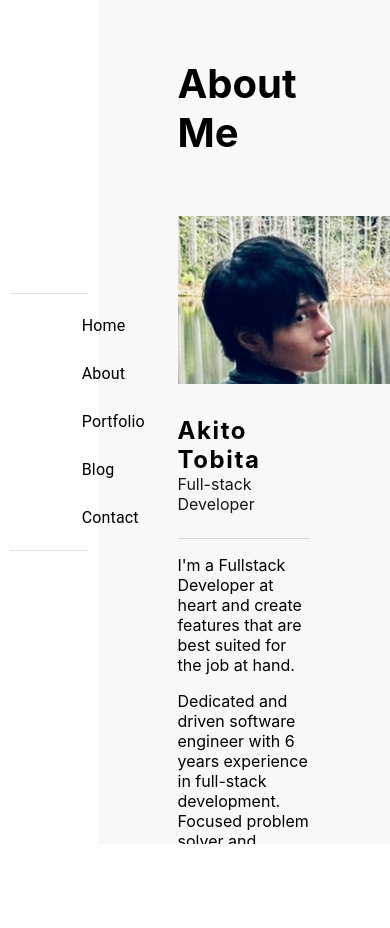
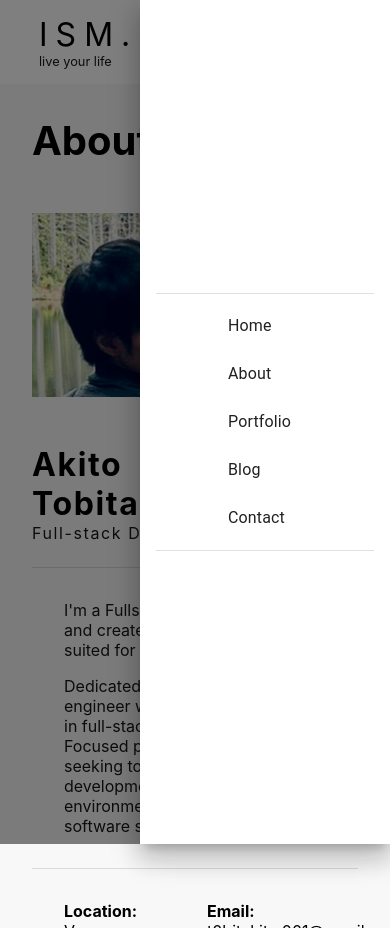
Before and after one commit to Ak1t0-Dev/my-portfolio, a React (Create React App) app: page /about in a window 390 px wide. Before the commit the page ends 844 px from the top, so only its background shows below. Built offline with nearby package versions, Linux system fonts and the light colour scheme.

Commit message:
feat: added drawer and made it responsive

```diff
--- a/src/components/About/index.tsx
+++ b/src/components/About/index.tsx
@@ -1,4 +1,11 @@
-import { Divider, Grid, styled } from "@mui/material";
+import {
+  Box,
+  Button,
+  Divider,
+  Grid,
+  ThemeProvider,
+  styled,
+} from "@mui/material";
 import {
   aboutMe,
   aboutMeDetails,
@@ -6,7 +13,7 @@ import {
   jobTitle,
   profile,
 } from "../../constants/aboutme";
-import { StyledTitle } from "../style";
+import { StyledTitle, theme } from "../style";
 import { changeFirstToUpperCase } from "../../uitls/letterUtils";
 import myImage from "../../assets/images/about_me.jpg";
 
@@ -14,27 +21,42 @@ export const About = () => {
   return (
     <>
       <StyledMain>
-        <StyledTitle>About Me</StyledTitle>
+        <StyledTitle sx={{ margin: { xs: "1rem 0", md: "1.5rem 0" } }}>
+          About Me
+        </StyledTitle>
         <section>
           <StyledImg></StyledImg>
+          <StyledProfileWrapper>
             <StyledProfile>
               <StyledName>{fullName}</StyledName>
               <StyledJobTitle>{jobTitle}</StyledJobTitle>
             </StyledProfile>
+            <StyledButtonWrapper>
+              <ThemeProvider theme={theme}>
+                <Button variant="contained" color={"primary"}>
+                  Download CV
+                </Button>
+              </ThemeProvider>
+            </StyledButtonWrapper>
+          </StyledProfileWrapper>
           <Divider />
+          <StyledTypo>
             <p>{aboutMe}</p>
             <p>{aboutMeDetails}</p>
+          </StyledTypo>
           <Divider />
-          <Grid container spacing={2}>
+          <StyledGrid container spacing={3}>
             {Object.entries(profile).map(([key, value]) => (
-              <Grid item xs={6} key={key}>
+              <StyledGridItem item xs={6} key={key}>
                 <div key={key}>
-                  <span>{changeFirstToUpperCase(key)}: </span>
+                  <span>
+                    <strong>{changeFirstToUpperCase(key)}: </strong>
+                  </span>
                   <span>{value}</span>
                 </div>
-              </Grid>
+              </StyledGridItem>
             ))}
-          </Grid>
+          </StyledGrid>
           <Divider />
         </section>
         <section></section>
@@ -43,22 +65,47 @@ export const About = () => {
   );
 };
 
-const StyledMain = styled("div")({
+const StyledMain = styled(Box)({
   display: "flex",
   flexDirection: "column",
   alignContent: "center",
 });
 
+const StyledProfileWrapper = styled(Box)({
+  display: "flex",
+  flexDirection: "row",
+  justifyContent: "space-between",
+});
+
+const StyledButtonWrapper = styled(Box)({
+  display: "flex",
+  flexDirection: "column",
+  justifyContent: "center",
+});
+
+const StyledProfile = styled(Box)({
+  marginBottom: "1.5rem",
+});
+
 const StyledName = styled("h2")({
+  fontSize: "2rem",
   margin: "1rem 0 0 0",
   letterSpacing: ".1rem",
 });
 
 const StyledJobTitle = styled("span")({
+  fontSize: "1rem",
   color: "#181818",
+  letterSpacing: ".1rem",
 });
 
-const StyledImg = styled("div")({
+const StyledTypo = styled(Box)({
+  fontSize: "1rem",
+  color: "#181818",
+  padding: "1rem 2rem",
+});
+
+const StyledImg = styled(Box)({
   minWidth: "300px",
   width: "100%",
   aspectRatio: "16 / 9",
@@ -68,6 +115,10 @@ const StyledImg = styled("div")({
   margin: "2rem 0",
 });
 
-const StyledProfile = styled("div")({
-  marginBottom: "1.5rem",
+const StyledGridItem = styled(Grid)({
+  fontSize: "1rem",
 });
+
+const StyledGrid = styled(Grid)({
+  padding: "2rem",
+});
--- a/src/components/Home/index.tsx
+++ b/src/components/Home/index.tsx
@@ -73,7 +73,6 @@ const StyledMain = styled("div")({
   justifyContent: "center",
   alignItems: "center",
   gap: "2rem",
-  // height: "calc(100vh-8rem)",
   height: "calc(100vh - 8rem)",
 });
 
--- a/src/components/Layout/index.tsx
+++ b/src/components/Layout/index.tsx
@@ -2,15 +2,27 @@ import { Sidebar } from "../Sidebar";
 import { Outlet, useLocation } from "react-router-dom";
 import { Grid, styled } from "@mui/material";
 import { easeOut, motion } from "framer-motion";
+// import { useEffect, useRef, useState } from "react";
 
 export const Layout = () => {
   const location = useLocation();
+
   return (
     <StyledGridContainer container>
-      <StyledGridSide item xs={3}>
+      <StyledGridSide
+        item
+        xs={12}
+        md={3}
+        sx={{ height: { xs: "10vh", md: "auto" }, minHeight: "80px" }}
+      >
         <Sidebar />
       </StyledGridSide>
-      <StyledGridMain item xs={9}>
+      <StyledGridMain
+        item
+        xs={12}
+        md={9}
+        sx={{ padding: { xs: "1rem 2rem", sm: "2rem 4rem" } }}
+      >
         <motion.main
           key={location.pathname}
           initial={{ opacity: 0, y: -50 }}
@@ -39,7 +51,6 @@ const StyledGridSide = styled(Grid)({
 });
 const StyledGridMain = styled(Grid)({
   backgroundColor: "#f8f8f8",
-  padding: "2rem 5rem",
   overflowY: "auto",
   height: "100vh",
 });
--- a/src/components/Sidebar/index.tsx
+++ b/src/components/Sidebar/index.tsx
@@ -2,26 +2,36 @@
 import {
   Box,
   Divider,
+  Drawer,
   List,
   ListItem,
   ListItemButton,
   ListItemIcon,
   ListItemText,
+  styled,
 } from "@mui/material";
-import { sidebarItems } from "../../constants/sidebarItems";
+import { logo, sidebarItems } from "../../constants/sidebarItems";
 import { useNavigate } from "react-router-dom";
+import MenuRoundedIcon from "@mui/icons-material/MenuRounded";
+import { useState } from "react";
 
 export const Sidebar = () => {
+  const [isMenuOpened, setIsMenuOpened] = useState(false);
   const navigate = useNavigate();
 
   const handleClick = (url: string) => {
     navigate(url);
+    setIsMenuOpened(true);
   };
 
-  return (
-    <Box sx={{ width: "80%", bgcolor: "background.paper" }}>
+  const handleMenuToggle = () => {
+    setIsMenuOpened(!isMenuOpened);
+  };
+
+  const drawer = (
+    <>
       <Divider />
-      <nav aria-label="main mailbox folders">
+      <nav>
         <List>
           {sidebarItems.map((item) => (
             <ListItem disablePadding key={item.name}>
@@ -34,6 +44,85 @@ export const Sidebar = () => {
         </List>
       </nav>
       <Divider />
+    </>
+  );
+
+  return (
+    <Box
+      sx={{
+        width: "80%",
+        bgcolor: "background.paper",
+        display: { xs: "flex", md: "block" },
+        justifyContent: {
+          xs: "space-between",
+          md: "unset",
+        },
+        alignItems: {
+          xs: "center",
+          md: "unset",
+        },
+      }}
+    >
+      <StyledLogo
+        sx={{
+          position: { md: "absolute" },
+          top: { md: "20px" },
+          left: { md: "30px" },
+        }}
+      >
+        <StyledTitle>{logo.title}</StyledTitle>
+        <StyledSlogan>{logo.slogan}</StyledSlogan>
+      </StyledLogo>
+      <StyledMenuRoundedIcon
+        sx={{ display: { xs: "block", md: "none" } }}
+        onClick={handleMenuToggle}
+      />
+      <Drawer
+        variant="temporary"
+        anchor={"right"}
+        open={!isMenuOpened}
+        onClose={handleMenuToggle}
+        ModalProps={{
+          keepMounted: true,
+        }}
+        sx={{
+          display: { xs: "flex", md: "none" },
+          "& .MuiDrawer-paper": {
+            boxSizing: "border-box",
+            minWidth: "250px",
+            padding: "1rem",
+            justifyContent: { xs: "center" },
+          },
+        }}
+      >
+        {drawer}
+      </Drawer>
+      <Box sx={{ display: { xs: "none", md: "block" } }}>{drawer}</Box>
     </Box>
   );
 };
+
+const StyledMenuRoundedIcon = styled(MenuRoundedIcon)({
+  border: "1px solid black",
+  padding: "0.2rem",
+  cursor: "pointer",
+});
+
+const StyledLogo = styled(Box)({
+  display: "flex",
+  flexDirection: "column",
+  width: "100px",
+  cursor: "pointer",
+});
+
+const StyledTitle = styled("span")({
+  display: "inline-block",
+  fontSize: "2rem",
+  letterSpacing: "0.5rem",
+});
+
+const StyledSlogan = styled("span")({
+  display: "inline-block",
+  fontSize: "0.8rem",
+  color: "#181818",
+});
--- a/src/components/style.ts
+++ b/src/components/style.ts
@@ -1,4 +1,11 @@
-import { styled } from "@mui/material";
+import { createTheme, styled } from "@mui/material";
+import { grey } from "@mui/material/colors";
+
+export const theme = createTheme({
+  palette: {
+    primary: { main: grey[900] },
+  },
+});
 
 export const StyledTitle = styled("h1")({
   fontSize: "2.5rem",
--- a/src/constants/sidebarItems.ts
+++ b/src/constants/sidebarItems.ts
@@ -5,3 +5,8 @@ export const sidebarItems = [
   { name: "Blog", url: "/blog" },
   { name: "Contact", url: "/contact" },
 ];
+
+export const logo = {
+  title: "ISM.",
+  slogan: "live your life",
+};
```
Lines whose indentation alone changed are shown as unchanged.
